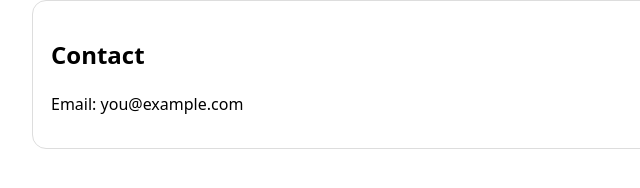
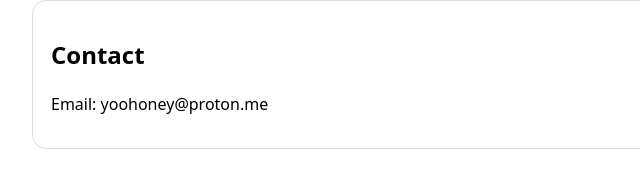
Before and after one commit to k-reothy/Portfolio-, a plain HTML site: page index.html in a window 1280 px wide. Shown: the part 520-708 px from the top of the page, 198-838 px from the left. Drawn offline with Linux system fonts and the light colour scheme.

Commit message:
Update contact email in index.html

```diff
--- a/index.html
+++ b/index.html
@@ -29,7 +29,7 @@
 
   <div class="card">
     <h2>Contact</h2>
-    <p>Email: you@example.com</p>
+    <p>Email: yoohoney@proton.me</p>
   </div>
 </body>
 </html>
```
